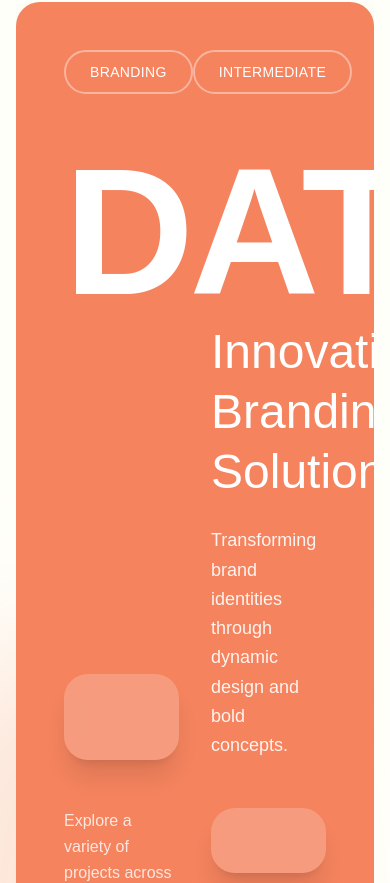
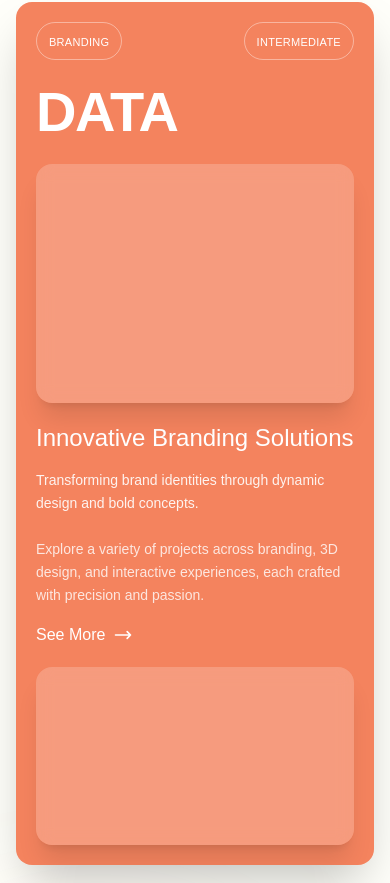
Before and after one commit to DHANIYEL/portfolio-v2, a Next.js app: page / in a window 390 px wide. Shown: the part 3324-4207 px from the top of the page. Built offline with nearby package versions, Linux system fonts and the light colour scheme; a web font is replaced by a local one.

Commit message:
Updated : Card Design Responsive

```diff
--- a/app/components/ProjectCard.tsx
+++ b/app/components/ProjectCard.tsx
@@ -2,66 +2,86 @@ import React from "react";
 
 const ProjectCard = ({ data, index }) => {
   return (
-    <section className="">
-      {/* sticky wrapper */}
-      <div className="relative min-h-[100vh] w-full overflow-y-auto">
+    <section className="w-full">
+      {/* ✅ give scroll space for sticky */}
+      <div className="relative min-h-[180vh] w-full">
         <div
-          className="w-full max-w-[1200px] mx-auto min-h-[90vh] rounded-3xl flex flex-col p-12 shadow-2xl sticky top-8 overflow-hidden"
+          className="
+            sticky top-4 sm:top-6 md:top-8
+            w-full max-w-[1200px] mx-auto
+            min-h-[85vh] sm:min-h-[90vh]
+            rounded-2xl sm:rounded-3xl
+            flex flex-col
+            p-5 sm:p-8 md:p-12
+            shadow-2xl
+            overflow-hidden
+          "
           style={{
             background: data.bg,
-            transform: `translateY(${index * 20}px)`,
+            transform: `translateY(${index * 14}px)`,
           }}
         >
           {/* Header with tags */}
-          <div className="flex justify-between items-start mb-12">
-            <div className="border-2 border-white/40 rounded-full px-6 py-2">
-              <span className="text-white text-sm font-medium tracking-wide">
+          <div className="flex justify-between items-start gap-3 mb-6 sm:mb-10 md:mb-12">
+            <div className="border border-white/40 rounded-full px-3 py-1.5 sm:px-5 sm:py-2">
+              <span className="text-white text-[11px] sm:text-sm font-medium tracking-wide">
                 {data.tag}
               </span>
             </div>
-            <div className="border-2 border-white/40 rounded-full px-6 py-2">
-              <span className="text-white text-sm font-medium tracking-wide">
+
+            <div className="border border-white/40 rounded-full px-3 py-1.5 sm:px-5 sm:py-2">
+              <span className="text-white text-[11px] sm:text-sm font-medium tracking-wide">
                 {data.level}
               </span>
             </div>
           </div>
 
           {/* Main title */}
-          <div className="mb-auto">
-            <h1 className="text-[180px] font-black text-white leading-none tracking-tight">
+          <div className="mb-6 sm:mb-auto">
+            <h1
+              className="
+                font-black text-white leading-none tracking-tight
+                text-[56px] xs:text-[64px]
+                sm:text-[90px]
+                md:text-[120px]
+                lg:text-[160px]
+              "
+            >
               {data.title}
             </h1>
           </div>
 
-          {/* Content grid - Two columns */}
-          <div className="grid grid-cols-2 gap-8 items-end">
-            {/* Left column - Image placeholder */}
-            <div className="bg-white/20 backdrop-blur-sm rounded-3xl aspect-[4/3] shadow-xl"></div>
+          {/* Content grid */}
+          <div className="grid grid-cols-1 md:grid-cols-2 gap-5 sm:gap-6 md:gap-8 items-end">
+            {/* Left - Image placeholder */}
+            <div className="bg-white/20 backdrop-blur-sm rounded-2xl sm:rounded-3xl aspect-[4/3] shadow-xl" />
 
-            {/* Right column - Subtitle and description */}
-            <div className="space-y-6">
-              <h2 className="text-5xl font-light text-white leading-tight">
+            {/* Right - Subtitle + desc */}
+            <div className="space-y-4 sm:space-y-5 md:space-y-6">
+              <h2 className="text-2xl sm:text-3xl md:text-4xl lg:text-5xl font-light text-white leading-tight">
                 {data.subtitle}
               </h2>
-              <p className="text-white/90 text-lg leading-relaxed font-light">
+
+              <p className="text-white/90 text-sm sm:text-base md:text-lg leading-relaxed font-light">
                 {data.description}
               </p>
             </div>
           </div>
 
-          {/* Bottom section - CTA and image */}
-          <div className="grid grid-cols-2 gap-8 mt-12 items-start">
-            {/* Left column - CTA */}
+          {/* Bottom section */}
+          <div className="grid grid-cols-1 md:grid-cols-2 gap-5 sm:gap-6 md:gap-8 mt-6 sm:mt-10 md:mt-12 items-start">
+            {/* Left - CTA */}
             <div>
-              <p className="text-white/80 text-base leading-relaxed mb-6 font-light">
+              <p className="text-white/80 text-sm sm:text-base leading-relaxed mb-4 sm:mb-6 font-light">
                 Explore a variety of projects across branding, 3D design, and
                 interactive experiences, each crafted with precision and
                 passion.
               </p>
-              <button className="flex items-center gap-3 text-white text-lg font-medium hover:gap-5 transition-all duration-300 group">
+
+              <button className="flex items-center gap-2 sm:gap-3 text-white text-base sm:text-lg font-medium hover:gap-4 sm:hover:gap-5 transition-all duration-300 group">
                 See More
                 <svg
-                  className="w-6 h-6 transform group-hover:translate-x-1 transition-transform"
+                  className="w-5 h-5 sm:w-6 sm:h-6 transform group-hover:translate-x-1 transition-transform"
                   fill="none"
                   stroke="currentColor"
                   viewBox="0 0 24 24"
@@ -76,8 +96,8 @@ const ProjectCard = ({ data, index }) => {
               </button>
             </div>
 
-            {/* Right column - Image placeholder */}
-            <div className="bg-white/20 backdrop-blur-sm rounded-3xl aspect-[16/9] shadow-xl"></div>
+            {/* Right - Image placeholder */}
+            <div className="bg-white/20 backdrop-blur-sm rounded-2xl sm:rounded-3xl aspect-[16/9] shadow-xl" />
           </div>
         </div>
       </div>
--- a/app/constants/index.js
+++ b/app/constants/index.js
@@ -109,7 +109,7 @@ export const Projects = [
     level: "INTERMEDIATE",
     tag: "BRANDING",
     description: "High-impact visuals and motion-driven brand storytelling.",
-    bg: "var(--color-third)",
+    bg: "var(--color-primary)",
     images: {
       main: "https://placehold.co/600x400",
       secondary: "https://placehold.co/400",
```
